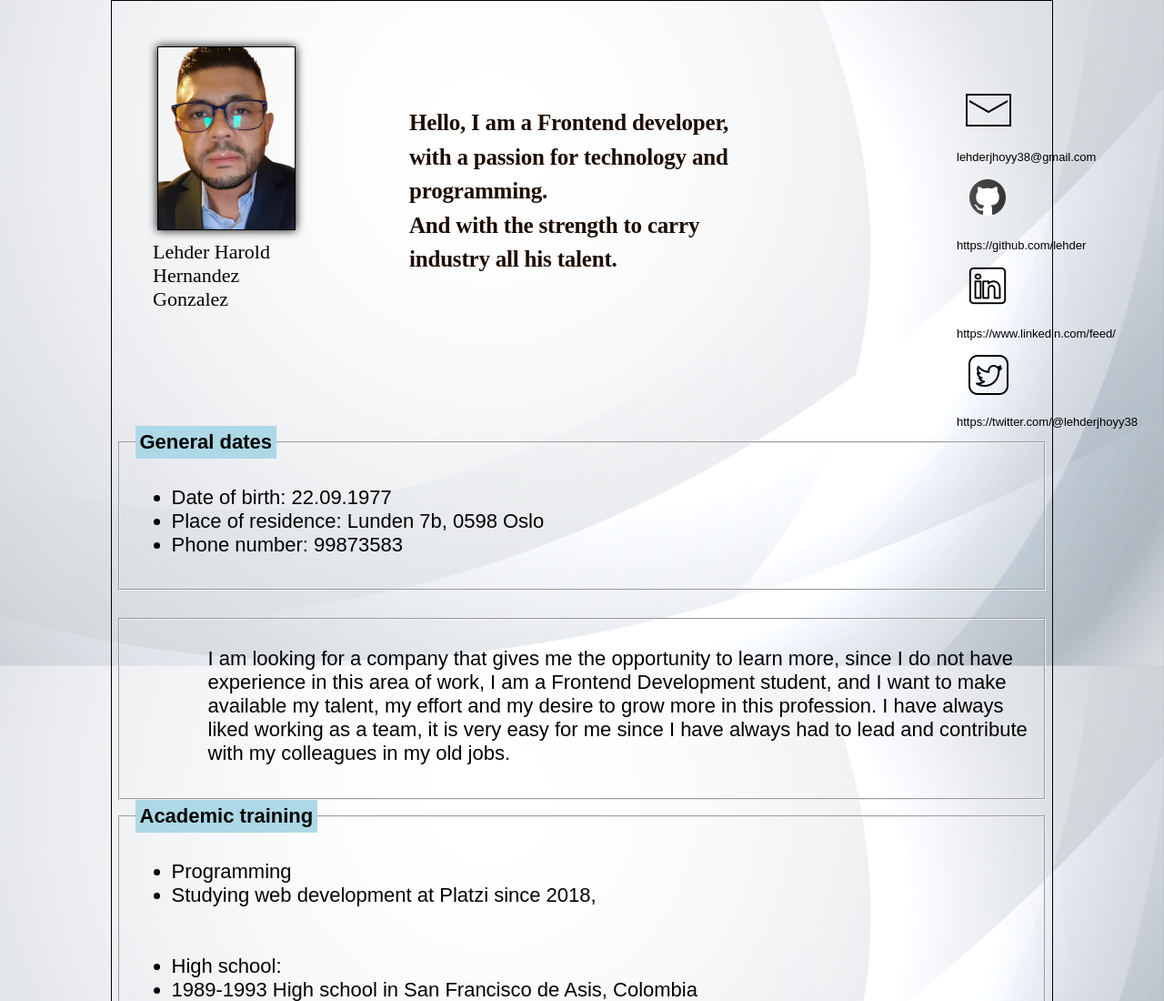
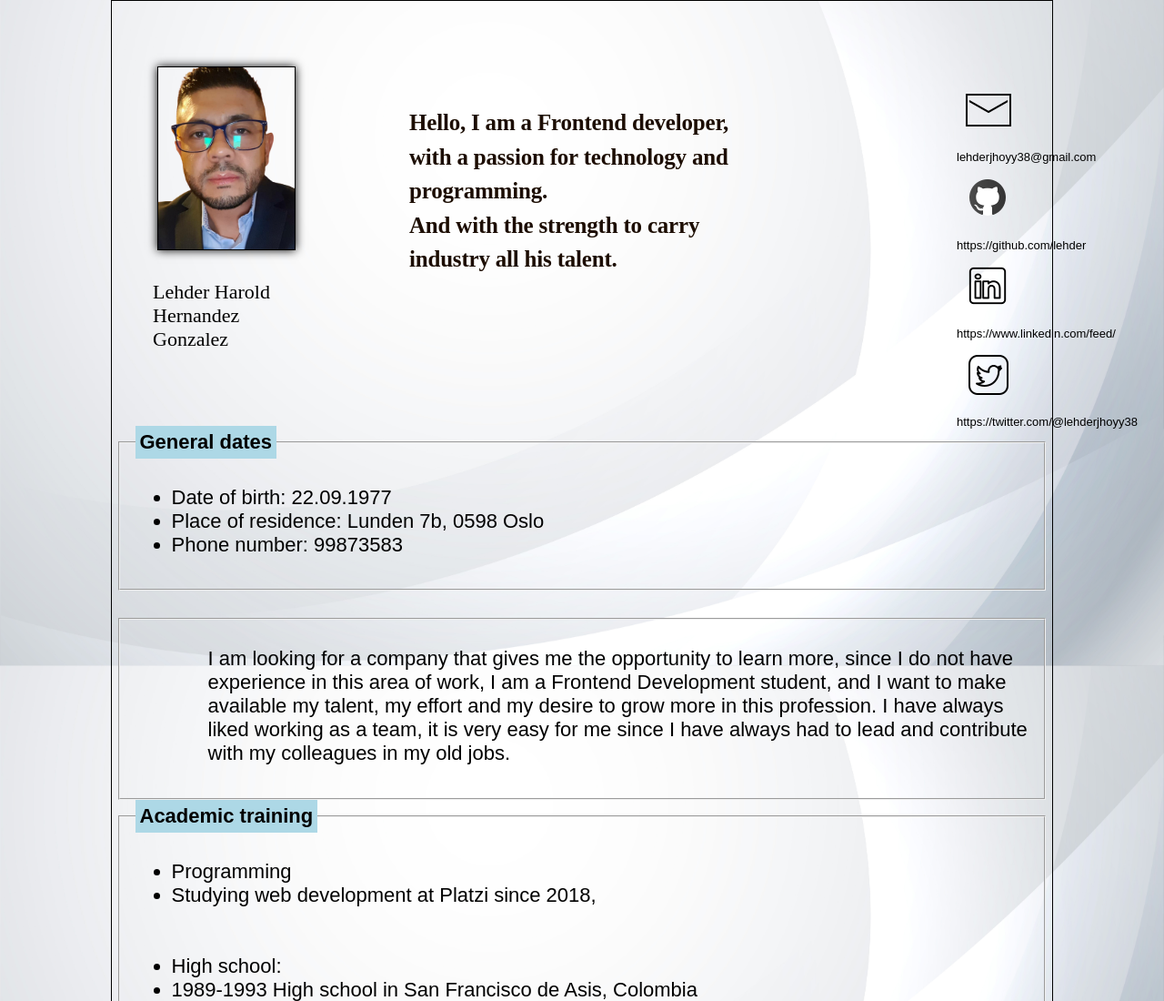
Before and after one commit to lehder/lehder.github.oi, a plain HTML site: page index.html in a window 1280 px wide. Shown: the top 1100 px of the page at 91% size. Drawn offline with Linux system fonts and the light colour scheme.

Commit message:
Agregando imagen de precentasion

```diff
--- a/index.html
+++ b/index.html
@@ -14,7 +14,7 @@
         <div class="grid">
 
             <div class="section1">
-                <img class="image" src="fotoresumme.png" id="" width="150" alingn="left" alt="">
+                <p><img class="image" src="fotoresumme.png" id="" width="150" alingn="left" alt=""></p>
                 <figcaption>Lehder Harold Hernandez Gonzalez</figcaption>
             </div>
             <div class="section2">
```
